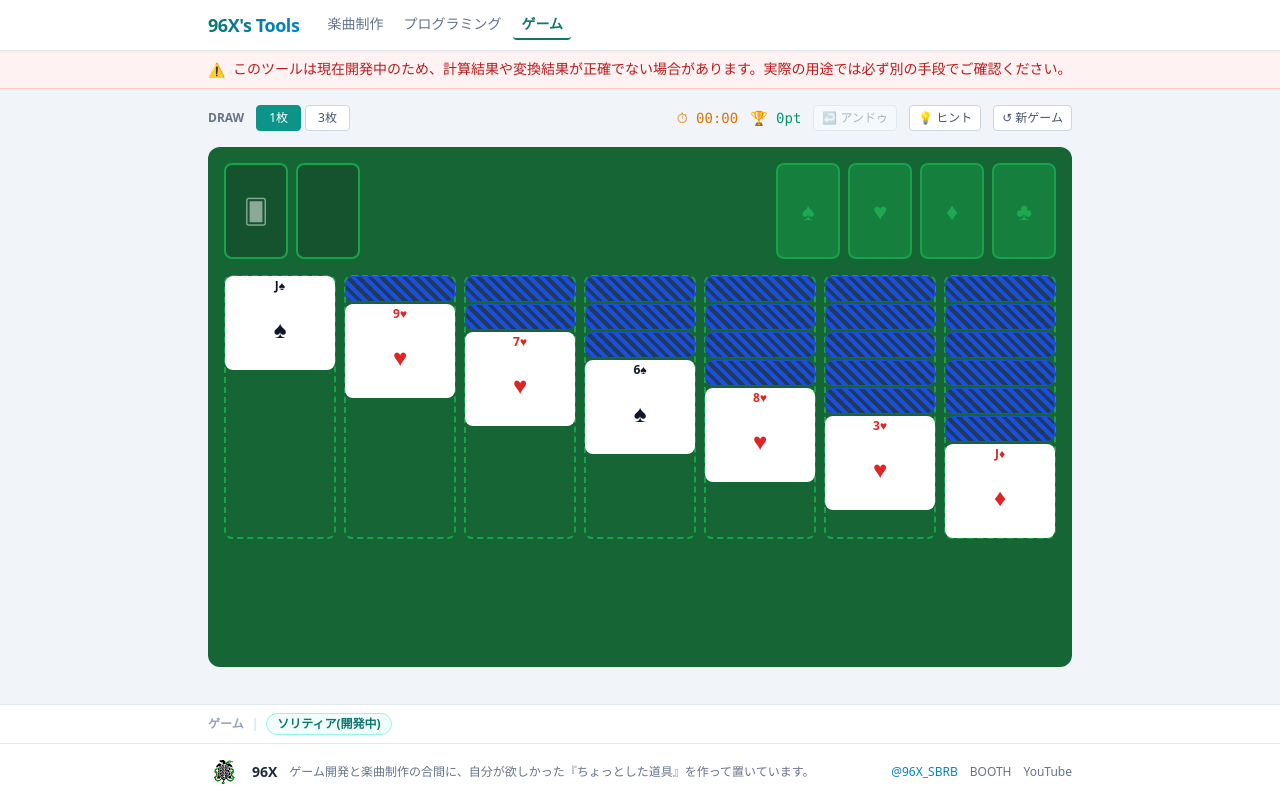
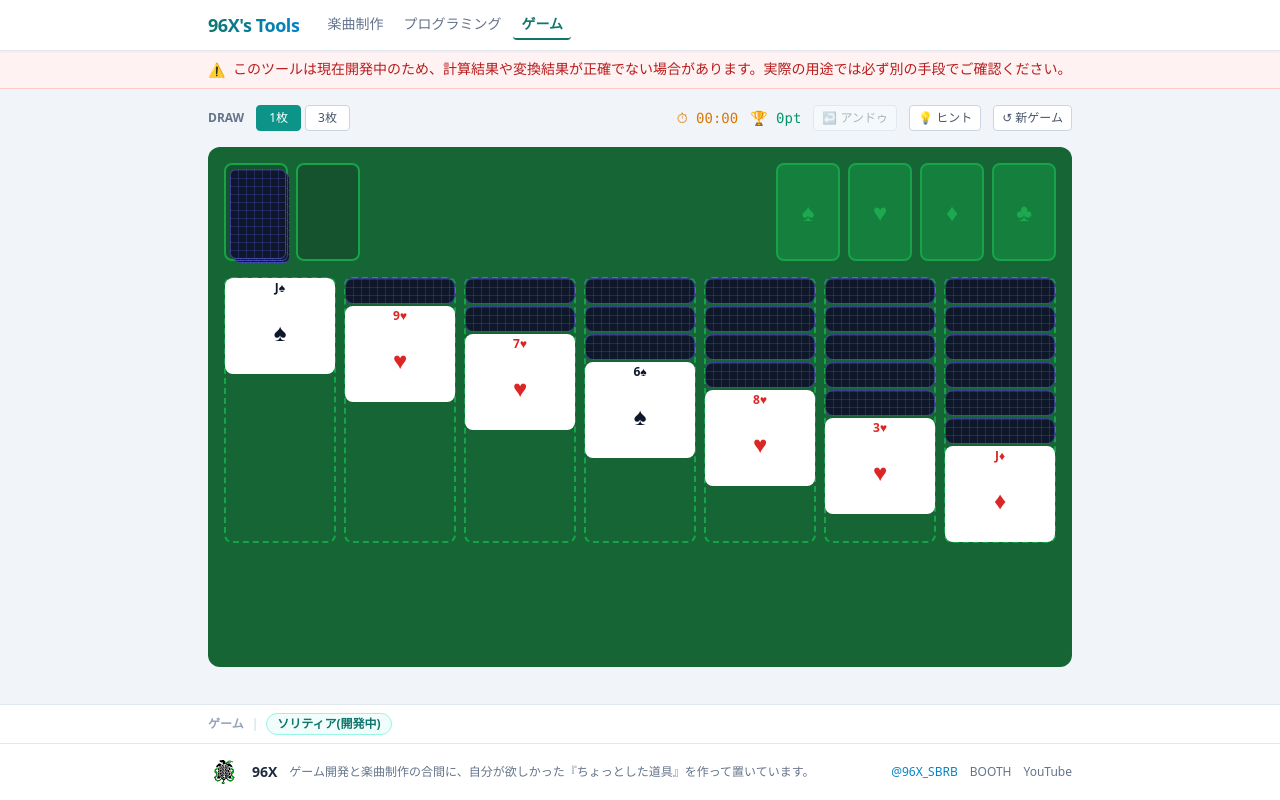
Before and after one commit to kuroto-96X/Utilities-Svelte, a SvelteKit app: page /game/solitaire in a window 1280 px wide. Built offline with nearby package versions, Linux system fonts and the light colour scheme.

Commit message:
feat: カード比率統一・裏面デザイン変更・山札積み重ね表示

```diff
--- a/src/routes/game/solitaire/+page.svelte
+++ b/src/routes/game/solitaire/+page.svelte
@@ -152,6 +152,20 @@
     return selected?.pile === pile && selected?.index === index
   }
 
+  // ---- カードビジュアル ----
+  const CARD_BACK_STYLE =
+    'background:#0f172a;' +
+    'background-image:' +
+    'repeating-linear-gradient(0deg,transparent,transparent 7px,rgba(99,102,241,0.25) 7px,rgba(99,102,241,0.25) 8px),' +
+    'repeating-linear-gradient(90deg,transparent,transparent 7px,rgba(99,102,241,0.25) 7px,rgba(99,102,241,0.25) 8px);'
+
+  function stockLayers(): number {
+    if (state.stock.length === 0) return 0
+    if (state.stock.length <= 10) return 1
+    if (state.stock.length <= 20) return 2
+    return 3
+  }
+
   onMount(() => () => { stopTimer(); if (autoInterval) clearInterval(autoInterval) })
 </script>
 
@@ -200,19 +214,24 @@
       <!-- 山札 -->
       <button
         onclick={handleStockClick}
-        class="w-16 h-24 rounded-lg border-2 border-green-600 bg-green-900 flex items-center justify-center text-2xl hover:bg-green-700 transition-colors"
+        class="w-16 h-[98px] rounded-lg border-2 border-green-600 bg-green-900 relative hover:bg-green-700 transition-colors flex items-center justify-center"
       >
         {#if state.stock.length > 0}
-          <span class="text-white opacity-50">🂠</span>
+          {#each { length: stockLayers() } as _, i}
+            <div
+              class="absolute w-14 h-[90px] rounded-md border border-indigo-500/50"
+              style="{CARD_BACK_STYLE} top:{(stockLayers() - 1 - i) * 2 + 4}px; left:{(stockLayers() - 1 - i) * 2 + 4}px;"
+            ></div>
+          {/each}
         {:else}
-          <span class="text-green-500 text-lg">↺</span>
+          <span class="text-green-500 text-lg relative z-10">↺</span>
         {/if}
       </button>
 
       <!-- 捨て札 -->
       <button
         onclick={() => handleCardClick('waste', 0)}
-        class="w-16 h-24 rounded-lg border-2 transition-colors relative overflow-hidden"
+        class="w-16 h-[98px] rounded-lg border-2 transition-colors relative overflow-hidden"
         class:border-yellow-400={isHintedFrom('waste', 0) || isSelected('waste', 0)}
         class:border-green-600={!isHintedFrom('waste', 0) && !isSelected('waste', 0)}
         class:bg-green-900={state.waste.length === 0}
@@ -239,7 +258,7 @@
       {#each FOUNDATION_SUIT as suit, i (suit)}
         <button
           onclick={() => handleCardClick('foundation', i)}
-          class="w-16 h-24 rounded-lg border-2 transition-colors flex items-center justify-center"
+          class="w-16 h-[98px] rounded-lg border-2 transition-colors flex items-center justify-center"
           class:border-yellow-400={isSelected('foundation', i)}
           class:border-green-600={!isSelected('foundation', i)}
           class:bg-green-700={state.foundation[i].length === 0}
@@ -261,7 +280,7 @@
     <!-- タブロー 7列 -->
     <div class="flex gap-2">
       {#each state.tableau as col, colIdx (colIdx)}
-        <div class="flex-1 relative" style="min-height: {Math.max(96, col.length * 28 + 68)}px;">
+        <div class="flex-1 relative" style="min-height: {Math.max(98, col.length * 28 + 70)}px;">
           <!-- 空列クリック領域 -->
           <button
             onclick={() => { if (selected !== null) handleCardClick('tableau', colIdx) }}
@@ -273,7 +292,7 @@
             <button
               onclick={() => handleCardClick('tableau', colIdx, cardIdx)}
               class="absolute left-0 right-0 rounded-lg border transition-all"
-              style="top: {cardIdx * 28}px; height: {cardIdx === col.length - 1 ? 96 : 28}px; z-index: {cardIdx + 1};"
+              style="top: {cardIdx * 28}px; height: {cardIdx === col.length - 1 ? 98 : 28}px; z-index: {cardIdx + 1};"
               class:border-yellow-400={
                 (isHintedFrom('tableau', colIdx) && cardIdx === col.findIndex(c => c.faceUp)) ||
                 (isSelected('tableau', colIdx) && cardIdx >= col.length - (selected?.count ?? 0))
@@ -299,8 +318,8 @@
                   {/if}
                 </div>
               {:else}
-                <div class="h-full rounded-lg border border-blue-700"
-                  style="background: repeating-linear-gradient(45deg, #1e3a5f, #1e3a5f 4px, #1d4ed8 4px, #1d4ed8 8px);">
+                <div class="h-full rounded-lg border border-indigo-500/50"
+                  style="{CARD_BACK_STYLE}">
                 </div>
               {/if}
             </button>
```
